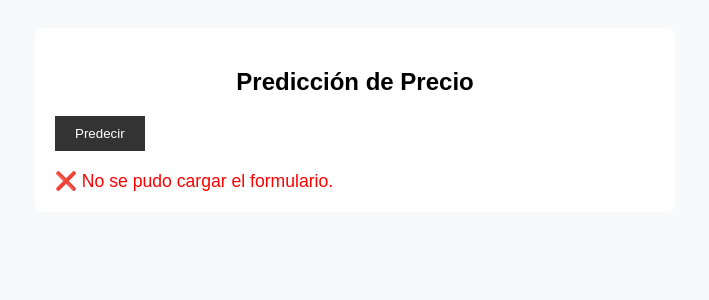
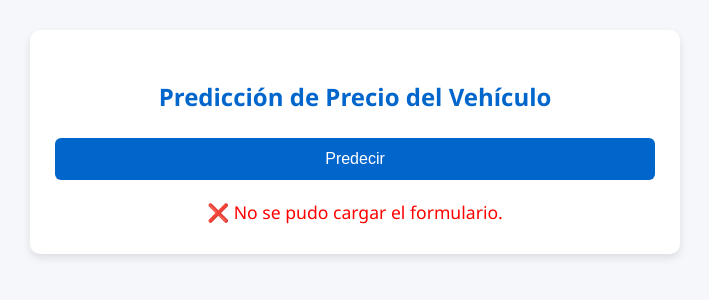
Before and after one commit to BrandonLaraR/PoryectoM2, a Flask app: page / in a window 1280 px wide. Shown: the top 300 px of the page, without its empty margins (285-994 px from the left). Run offline with Flask 3, Linux system fonts and the light colour scheme.

Commit message:
fomulario caracteristicas

```diff
--- a/app.py
+++ b/app.py
@@ -5,39 +5,20 @@
 # ───── Configuración ─────
 ALLOWED_ORIGIN = "https://poryectom2-1.onrender.com"
 MODEL_PATH = "modelo_regresion_completo.pkl"
+INPUT_FEATURES_PATH = "input_features.pkl"
 
 app = Flask(__name__, template_folder="templates")
 CORS(app, resources={r"/*": {"origins": ALLOWED_ORIGIN}})
 
-# ───── Carga del modelo ─────
+# ───── Carga del modelo y las features originales ─────
 try:
     model = joblib.load(MODEL_PATH)
-    print("✅ Modelo cargado:", MODEL_PATH)
+    input_features = joblib.load(INPUT_FEATURES_PATH)
+    print("✅ Modelo y features cargados")
 except Exception as e:
     model = None
-    print("❌ Error al cargar modelo:", e)
-
-# ───── Función auxiliar: columnas post-preprocesamiento ─────
-def get_feature_names():
-    if model is None:
-        return []
-    try:
-        pre = model.named_steps["preprocessing"]
-        names = []
-        for _, transformer, cols in pre.transformers_:
-            if transformer is None or transformer == "drop":
-                continue
-            if hasattr(transformer, "get_feature_names_out"):
-                try:
-                    new_cols = transformer.get_feature_names_out(cols)
-                except Exception:
-                    new_cols = cols
-            else:
-                new_cols = cols
-            names.extend(new_cols)
-        return list(names)
-    except Exception:
-        return []
+    input_features = []
+    print("❌ Error al cargar modelo o features:", e)
 
 # ───── Endpoints ─────
 
@@ -59,8 +40,7 @@
 def model_info():
     if model is None:
         return jsonify(error="Modelo no cargado"), 500
-    features = get_feature_names()
-    return jsonify(selected_features=features, total=len(features))
+    return jsonify(selected_features=input_features, total=len(input_features))
 
 @app.route("/predict", methods=["POST"])
 def predict():
@@ -75,11 +55,10 @@
     if not isinstance(features, list):
         return jsonify(error="'features' debe ser lista"), 400
 
-    expected_len = len(get_feature_names())
-    if len(features) != expected_len:
+    if len(features) != len(input_features):
         return jsonify(
-            error=f"Se requieren {expected_len} características",
-            expected_features=expected_len,
+            error=f"Se requieren {len(input_features)} características",
+            expected_features=len(input_features),
             received=len(features)
         ), 400
 
--- a/templates/formulario.html
+++ b/templates/formulario.html
@@ -5,20 +5,75 @@
     <title>Predicción de Precio</title>
     <meta name="viewport" content="width=device-width, initial-scale=1.0">
     <style>
-        body { font-family: Arial, sans-serif; background-color: #f8f9fa; padding: 20px; }
-        .container { background: white; max-width: 600px; margin: auto; padding: 20px; border-radius: 8px; }
-        h2 { text-align: center; }
-        .form-group { margin-bottom: 15px; }
-        label { display: block; font-weight: bold; }
-        input[type="number"] { width: 100%; padding: 8px; font-size: 1em; }
-        button { padding: 10px 20px; background-color: #333; color: white; border: none; cursor: pointer; }
-        .result, .error { margin-top: 20px; font-size: 1.1em; }
-        .error { color: red; }
+        :root {
+            --primary-color: #0066cc;
+            --background-color: #f5f7fa;
+            --text-color: #333;
+            --input-border: #ccc;
+        }
+        body {
+            font-family: 'Segoe UI', sans-serif;
+            background-color: var(--background-color);
+            margin: 0;
+            padding: 30px;
+        }
+        .container {
+            background: white;
+            max-width: 600px;
+            margin: auto;
+            padding: 30px 25px;
+            border-radius: 10px;
+            box-shadow: 0 4px 8px rgba(0,0,0,0.1);
+        }
+        h2 {
+            text-align: center;
+            color: var(--primary-color);
+            margin-bottom: 25px;
+        }
+        .form-group {
+            margin-bottom: 18px;
+        }
+        label {
+            font-weight: bold;
+            color: var(--text-color);
+            display: block;
+            margin-bottom: 6px;
+        }
+        input[type="number"] {
+            width: 100%;
+            padding: 10px;
+            border: 1px solid var(--input-border);
+            border-radius: 4px;
+            font-size: 1em;
+        }
+        button {
+            display: block;
+            width: 100%;
+            padding: 12px;
+            background-color: var(--primary-color);
+            color: white;
+            border: none;
+            border-radius: 6px;
+            font-size: 1em;
+            cursor: pointer;
+            transition: background 0.3s ease;
+        }
+        button:hover {
+            background-color: #004a99;
+        }
+        .result, .error {
+            margin-top: 20px;
+            font-size: 1.1em;
+            text-align: center;
+        }
+        .error {
+            color: red;
+        }
     </style>
 </head>
 <body>
 <div class="container">
-    <h2>Predicción de Precio</h2>
+    <h2>Predicción de Precio del Vehículo</h2>
     <form id="priceForm"></form>
     <button id="predictBtn">Predecir</button>
     <div class="result" id="result"></div>
@@ -26,7 +81,7 @@
 </div>
 
 <script>
-    const API_URL = 'https://poryectom2.onrender.com'; // 🔁 Cambia esto si usas otro subdominio
+    const API_URL = 'https://poryectom2.onrender.com';
     const form = document.getElementById('priceForm');
     const resultDiv = document.getElementById('result');
     const errorDiv = document.getElementById('error');
@@ -43,9 +98,11 @@
             featureOrder.forEach((feature, index) => {
                 const group = document.createElement('div');
                 group.className = 'form-group';
+
                 const label = document.createElement('label');
                 label.htmlFor = `feature_${index}`;
-                label.innerText = feature;
+                label.innerText = feature.replace(/_/g, ' ').toUpperCase();
+
                 const input = document.createElement('input');
                 input.type = 'number';
                 input.step = 'any';
```
Also changed, not shown: 1 other file.
